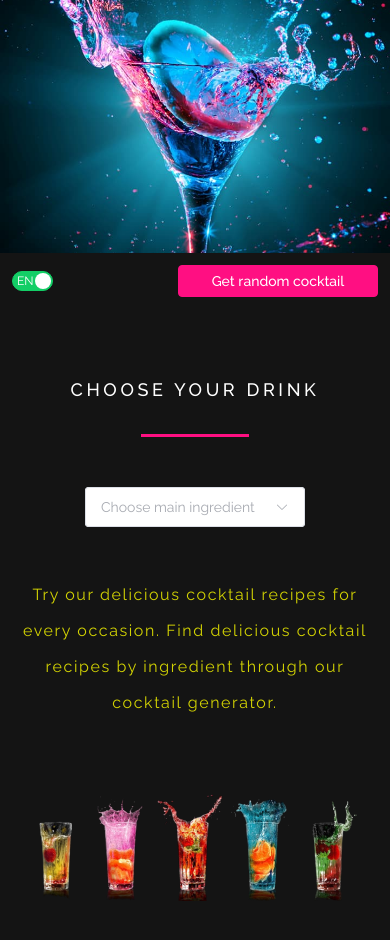
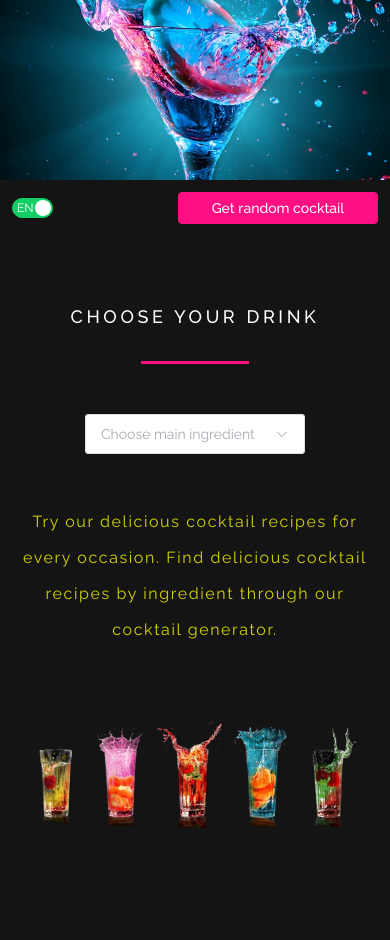
Before and after one commit to igwebdeveloper83/Vue3-Cocktail-Application, a Vue app: page / in a window 390 px wide. Shown: the top 940 px of the page. After the commit the page ends 844 px from the top, so only its background shows below. Built offline with nearby package versions, Linux system fonts and the light colour scheme.

Commit message:
UI changes in Browser and Smartphone_8

```diff
--- a/src/components/AppLayout.vue
+++ b/src/components/AppLayout.vue
@@ -135,12 +135,13 @@ const props = defineProps({
     flex-direction: column   // statt nebeneinander → untereinander
     display: block
     min-height: 100dvh
+    max-height: 100dvh
 
   .img
     width: 100%
     height: 30dvh             // statt 100vh, passt besser auf Mobile
     min-height: 180px
-    max-height: 260px
+    max-height: 10px
 
   .main
     width: 100%
--- a/src/views/Home.vue
+++ b/src/views/Home.vue
@@ -94,7 +94,8 @@ getAllCocktails().then(data => {
   display: flex
   align-items: center
   margin-top: 60px
-  max-height: 400px
+  height: 400px
+  max-height: none
   max-width: 520px
   overflow-y: auto
   flex-wrap: wrap
@@ -106,6 +107,11 @@ getAllCocktails().then(data => {
 .coctails::-webkit-scrollbar-thumb
   background: #bdbdbd
   border-radius: 8px
+
+@media (max-width: 768px)
+.coctails::-webkit-scrollbar
+ display: none
+
 
 
 .coctails::-webkit-scrollbar-thumb:hover
```
